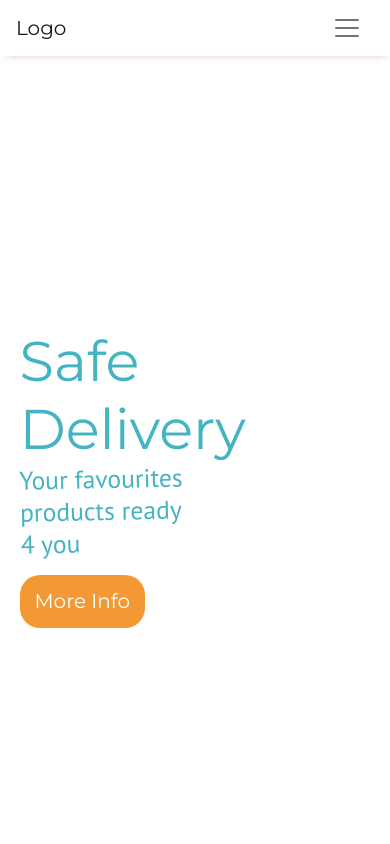
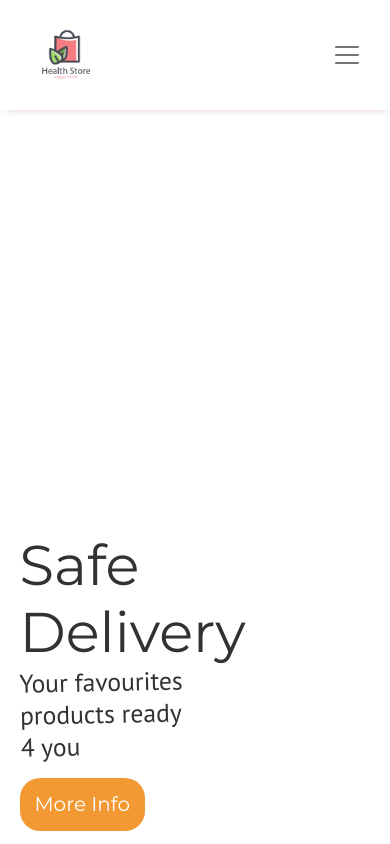
Before and after one commit to EstebanIndiveri/fakeOrganicMarket, a website: page view/index.html in a window 390 px wide. Shown: the top 844 px of the page. Drawn offline with nearby package versions, Linux system fonts and the light colour scheme.

Commit message:
mediafix

```diff
--- a/js/app.js
+++ b/js/app.js
@@ -8,7 +8,7 @@ window.onscroll = function() {
         document.querySelector('.navbar').style.top = '0';
     }
     else{
-        document.querySelector('.navbar').style.top = '-100px';
+        document.querySelector('.navbar').style.top = '-130px';
     }
     ubicacionPrincipal = Desplazamiento_Actual;
 }
--- a/styles/index.css
+++ b/styles/index.css
@@ -32,8 +32,15 @@ p{
     font-size: 1.2rem;
     line-height: 2rem;
 }
+.logo-img{
+    height: 100px;
+    /* width: 40px; */
+    padding:0;
+    margin:0;
+}
 /*nav*/
 .navbar{
+    padding:0;
     width: 100%;
     z-index: 1;
     background-color: white !important;
@@ -175,3 +182,15 @@ p{
         padding: 1rem;
     }
 }
+@media(max-width:720px){
+    .contenido{
+        top:50%
+    }
+    .titulo{
+        color:#323232;
+    }
+    .subtitulo{
+        color:#323232;
+
+    }
+}
--- a/view/index.html
+++ b/view/index.html
@@ -15,7 +15,9 @@
 <body>
     <nav class="navbar navbar-expand-lg sticky-top navbar-light bg-dark" style="color:#44b3c2">
         <div class="container-fluid">
-          <a class="navbar-brand" href="#">Logo</a>
+          <a class="navbar-brand" href="#">
+          <img class="logo-img" src="../assets/logo.png" alt="">
+          </a>
           <button class="navbar-toggler" type="button" data-toggle="collapse" data-target="#navbarSupportedContent" aria-controls="navbarSupportedContent" aria-expanded="false" aria-label="Toggle navigation">
             <span class="navbar-toggler-icon"></span>
           </button>
```
Also changed, not shown: assets/logo.png (added).
